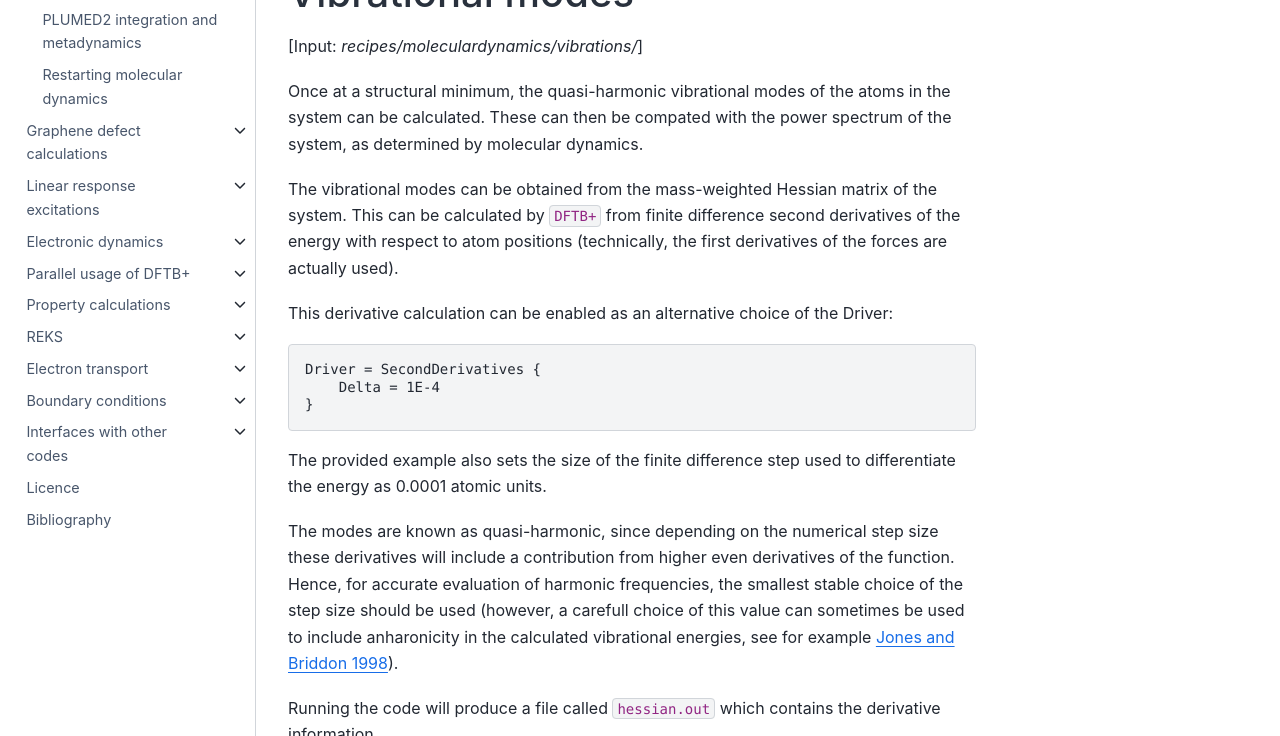
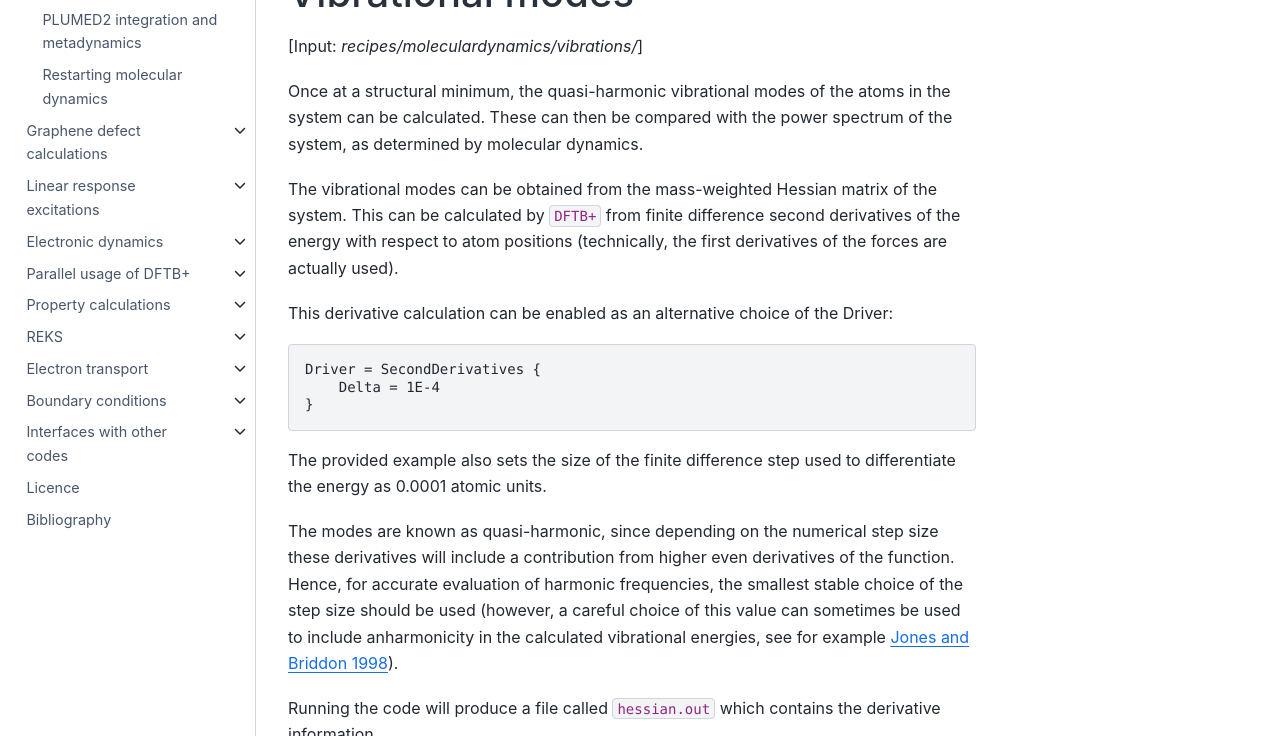
Before and after one commit to dftbplus/recipes, a Sphinx documentation site: the page built from docs/moleculardynamics/startinggeometry.rst, in a window 1280 px wide and 1400 px high. Shown: the part 449-1185 px from the top of the window. Built offline with Sphinx 7.4.7 and the Sphinx Book theme 1.1.4, drawn with Linux system fonts in a browser that asks for light colours.

Commit message:
Update startinggeometry.rst
I have only corrected 3 typos

```diff
--- a/docs/moleculardynamics/startinggeometry.rst
+++ b/docs/moleculardynamics/startinggeometry.rst
@@ -28,7 +28,7 @@ Vibrational modes
    [Input: `recipes/moleculardynamics/vibrations/`]
 
 Once at a structural minimum, the quasi-harmonic vibrational modes of the atoms
-in the system can be calculated. These can then be compated with the power
+in the system can be calculated. These can then be compared with the power
 spectrum of the system, as determined by molecular dynamics.
 
 The vibrational modes can be obtained from the mass-weighted Hessian matrix of
@@ -49,8 +49,8 @@ differentiate the energy as 0.0001 atomic units.
 The modes are known as quasi-harmonic, since depending on the numerical step
 size these derivatives will include a contribution from higher even derivatives
 of the function. Hence, for accurate evaluation of harmonic frequencies, the
-smallest stable choice of the step size should be used (however, a carefull
-choice of this value can sometimes be used to include anharonicity in the
+smallest stable choice of the step size should be used (however, a careful
+choice of this value can sometimes be used to include anharmonicity in the
 calculated vibrational energies, see for example `Jones and Briddon 1998
 <https://doi.org/10.1016/S0080-8784(08)63058-6>`_).
 
```
